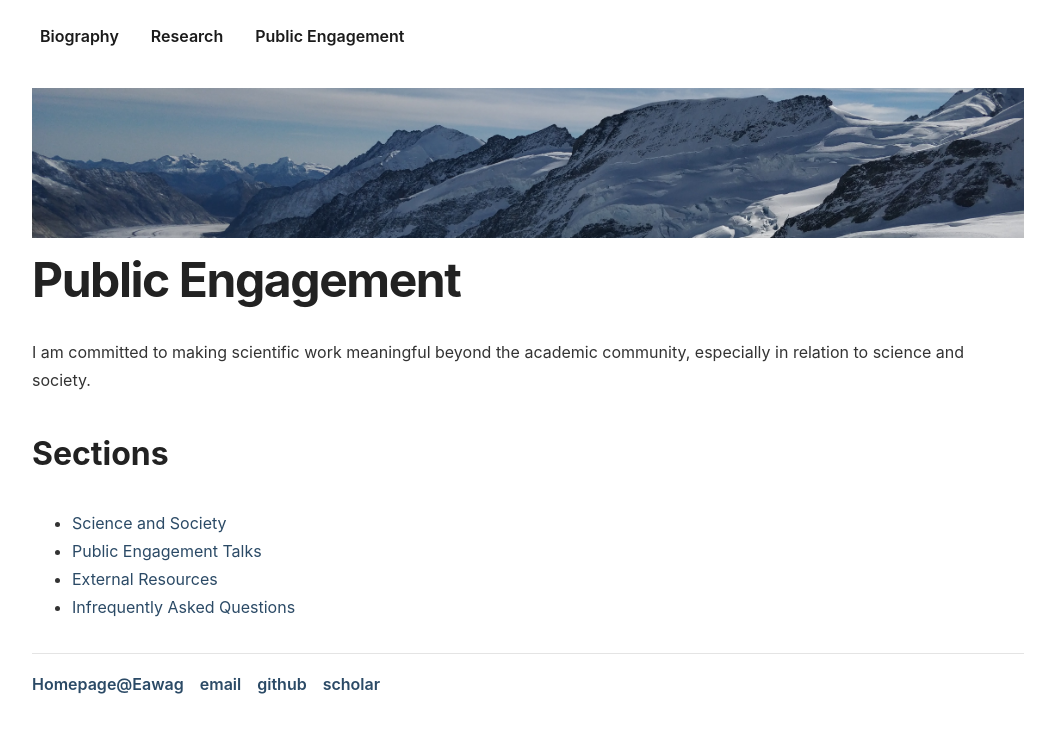
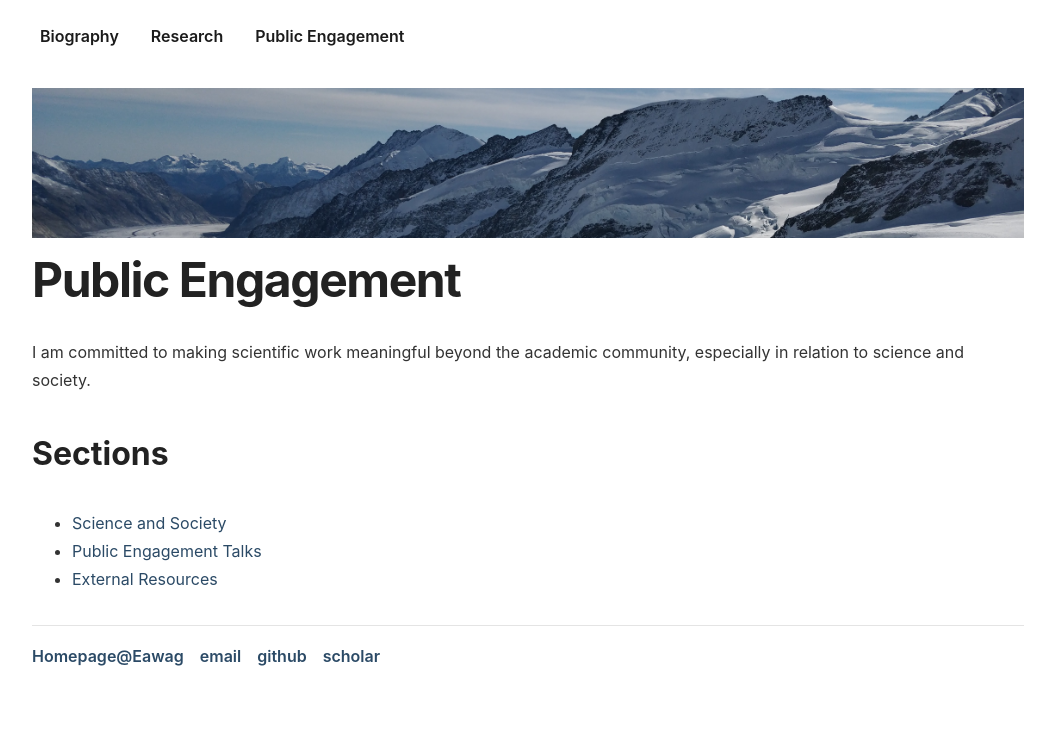
Before and after one commit to mbaityje/mbaityje.github.io, a Jekyll site: the page built from engagement/index.html, in a window 1280 px wide. Shown: the top 733 px of the page, without its empty margins (112-1167 px from the left). Built offline with Jekyll 4.4.1, drawn with Linux system fonts in a browser that asks for light colours.

Commit message:
Minor changes

```diff
--- a/engagement/index.html
+++ b/engagement/index.html
@@ -11,6 +11,6 @@ title: Public Engagement
     <li><a href="{{ '/engagement/activism' | relative_url }}">Science and Society</a></li>
     <li><a href="{{ '/engagement/talks-advocacy' | relative_url }}">Public Engagement Talks</a></li>
     <li><a href="{{ '/engagement/external' | relative_url }}">External Resources</a></li>
-    <li><a href="{{ '/engagement/ufaq' | relative_url }}">Infrequently Asked Questions</a></li>
+    <!-- <li><a href="{{ '/engagement/ufaq' | relative_url }}">Infrequently Asked Questions</a></li> -->
   </ul>
 </div>
```
